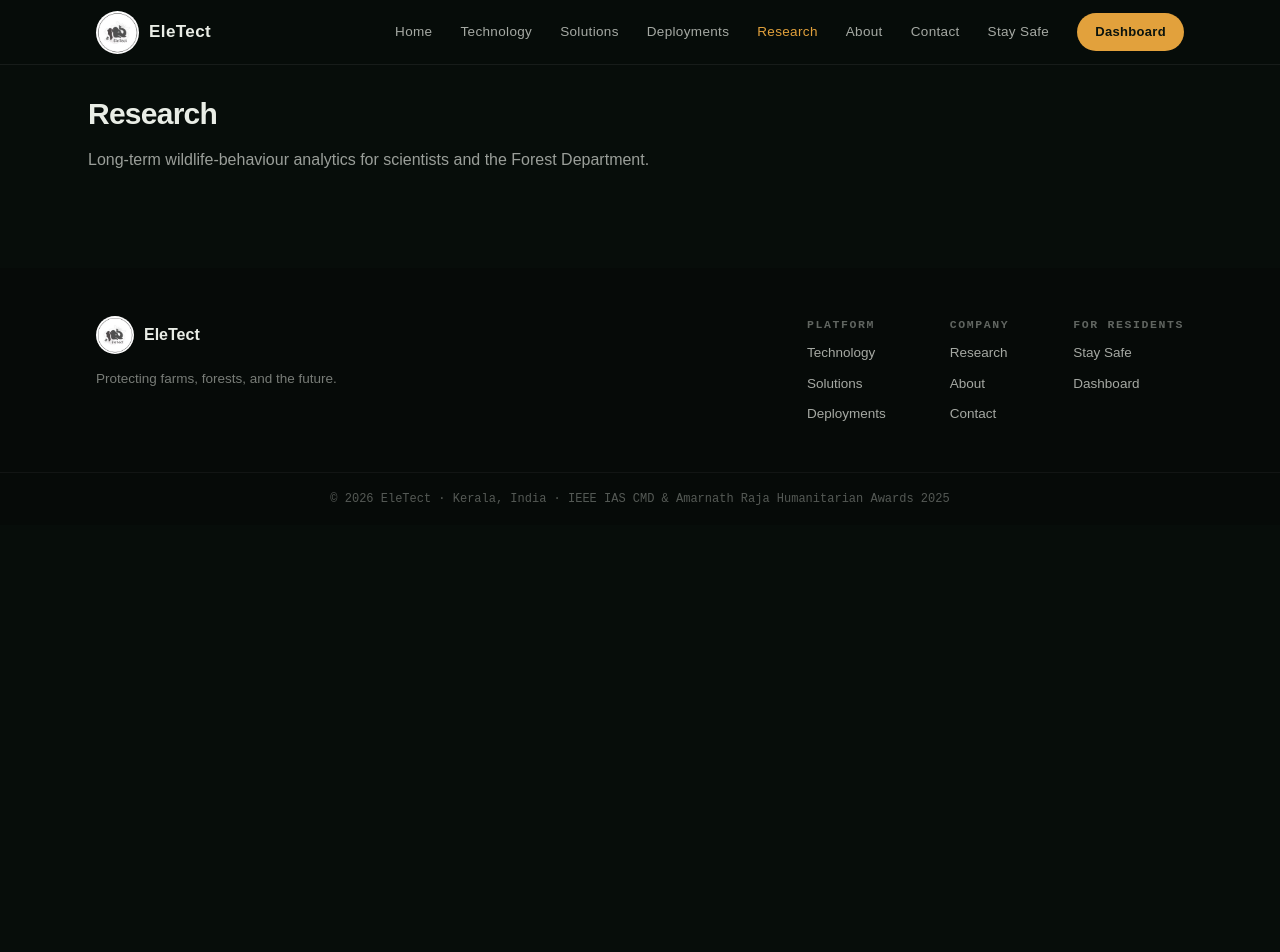
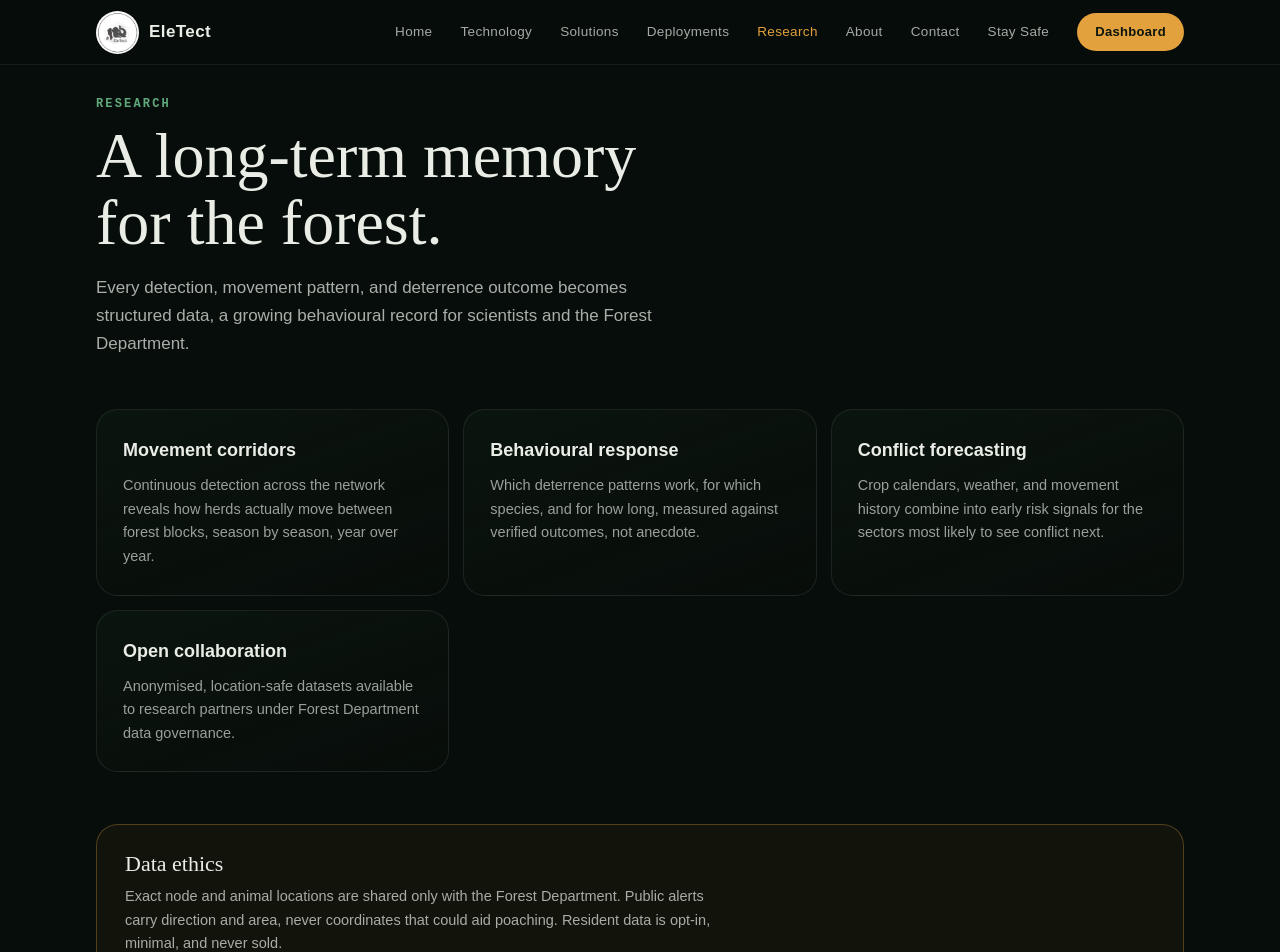
Before and after one commit to Abhinavkrishna3211/EleTect-X, a React (Vite) app in the folder web/frontend/: page /research in a window 1280 px wide. Shown: the top 952 px of the page. Before the commit the page ends 800 px from the top, so only its background shows below. Built offline with nearby package versions, Linux system fonts and the light colour scheme.

Commit message:
feat(web): build research page

```diff
--- a/web/frontend/src/pages/public/Research.tsx
+++ b/web/frontend/src/pages/public/Research.tsx
@@ -1,10 +1,36 @@
+import { researchCards } from '@/lib/content'
+
 export function Research() {
   return (
-    <section className="mx-auto max-w-6xl px-6 py-24">
-      <h1 className="text-3xl font-semibold tracking-tight">Research</h1>
-      <p className="text-muted-foreground mt-4 max-w-2xl">
-        Long-term wildlife-behaviour analytics for scientists and the Forest Department.
+    <section className="mx-auto max-w-6xl px-4 py-14 sm:px-6 md:py-24 lg:px-8">
+      <p className="text-brand-green mb-2.5 font-mono text-xs font-semibold tracking-[0.18em]">RESEARCH</p>
+      <h1 className="mb-4.5 max-w-[18ch] font-serif text-[clamp(36px,5.5vw,64px)] leading-[1.05] font-normal">
+        A long-term memory for the forest.
+      </h1>
+      <p className="text-brand-fg/72 mb-13 max-w-[60ch] font-sans text-[17px] leading-relaxed">
+        Every detection, movement pattern, and deterrence outcome becomes structured data, a growing behavioural
+        record for scientists and the Forest Department.
       </p>
+
+      <div className="mb-13 grid grid-cols-[repeat(auto-fit,minmax(280px,1fr))] gap-3.5">
+        {researchCards.map((r) => (
+          <div
+            key={r.title}
+            className="border-brand-fg/[0.09] rounded-2xl border bg-[linear-gradient(160deg,rgba(15,29,20,0.5),rgba(11,13,11,0.2))] p-6.5"
+          >
+            <h3 className="mb-2.5 font-sans text-lg font-semibold">{r.title}</h3>
+            <p className="text-brand-fg/65 font-sans text-[14.5px] leading-relaxed">{r.body}</p>
+          </div>
+        ))}
+      </div>
+
+      <div className="border-brand-gold/30 rounded-2xl border bg-[rgba(226,161,60,0.05)] p-7">
+        <h3 className="mb-2.5 font-serif text-[22px] leading-none font-normal">Data ethics</h3>
+        <p className="text-brand-fg/70 max-w-[75ch] font-sans text-[14.5px] leading-relaxed">
+          Exact node and animal locations are shared only with the Forest Department. Public alerts carry direction
+          and area, never coordinates that could aid poaching. Resident data is opt-in, minimal, and never sold.
+        </p>
+      </div>
     </section>
   )
 }
```
